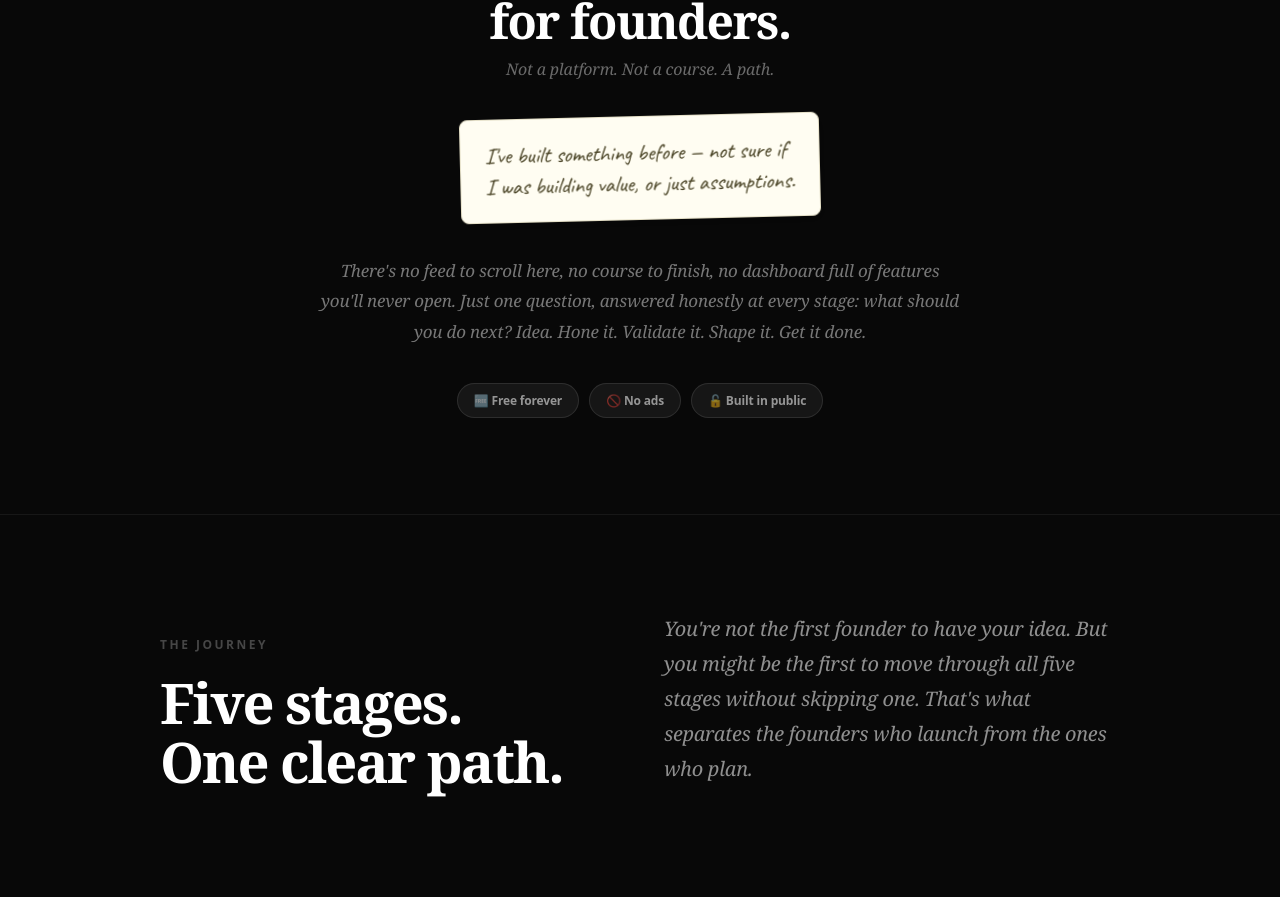
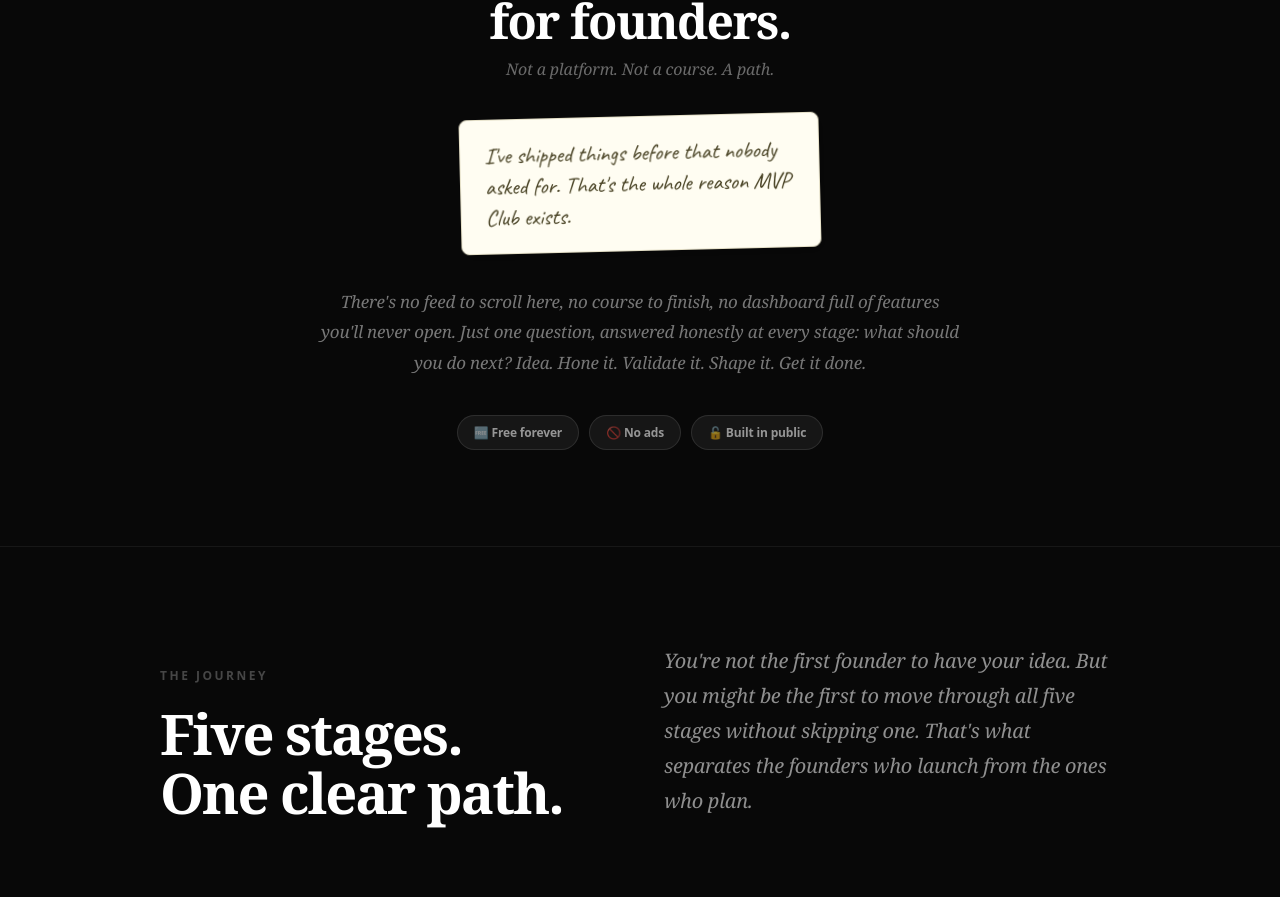
Before and after one commit to shthota14/mvp-club, a React (Vite) app in the folder frontend/: page / in a window 1280 px wide. Shown: the part 992-1889 px from the top of the page. Built offline with nearby package versions, Linux system fonts and the light colour scheme; a web font is replaced by a local one.

Commit message:
Update About section sticky-note copy
Swap the placeholder line for the founder's real one-liner on why
MVP Club exists.

```diff
--- a/frontend/src/pages/HeroPage.tsx
+++ b/frontend/src/pages/HeroPage.tsx
@@ -273,7 +273,7 @@
             boxShadow: '3px 5px 12px rgba(0,0,0,.3)',
           }}>
             <p style={{ fontFamily: "'Caveat', 'Comic Sans MS', cursive, system-ui", fontSize: 23, color: '#4a4426', lineHeight: 1.35, margin: 0 }}>
-              I've built something before — not sure if I was building value, or just assumptions.
+              I've shipped things before that nobody asked for. That's the whole reason MVP Club exists.
             </p>
           </div>
 
```
